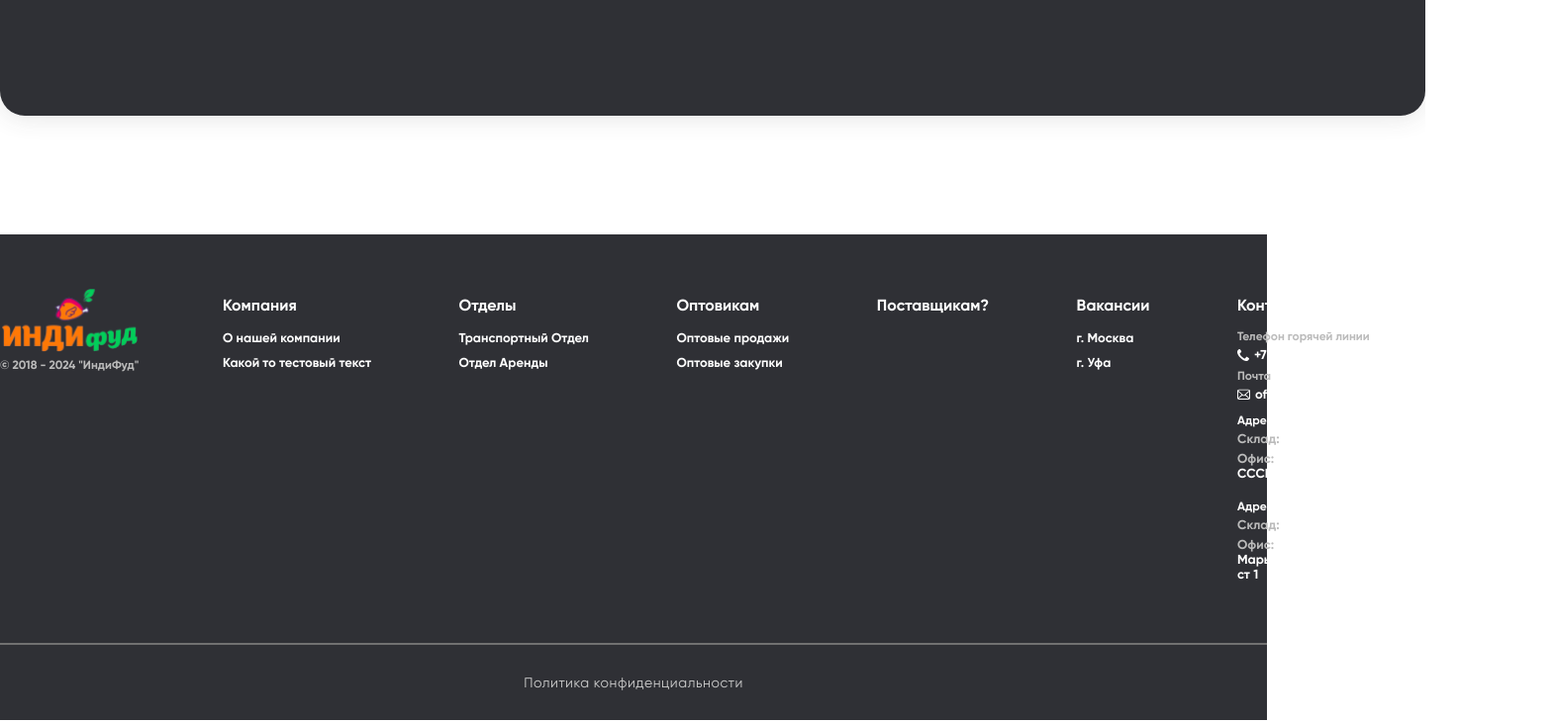
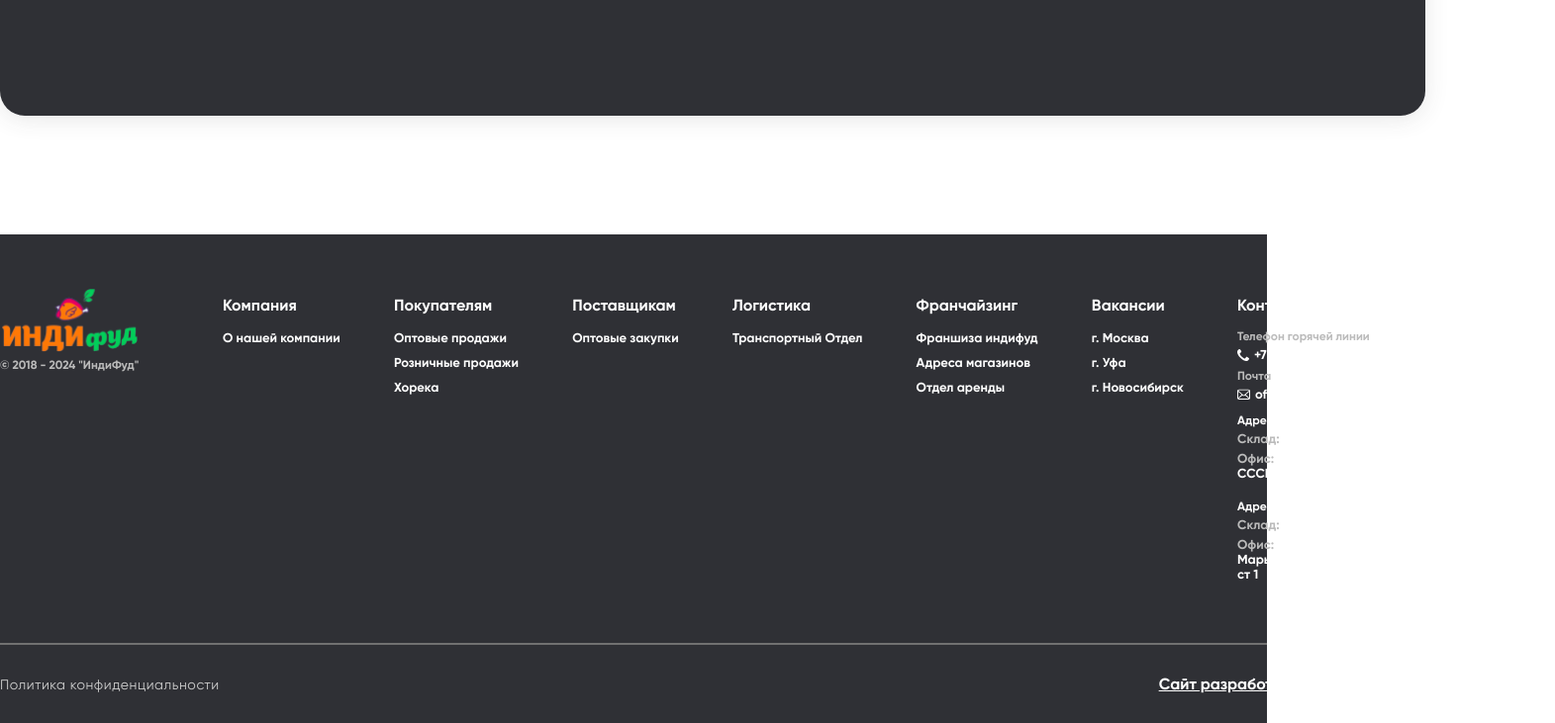
Before and after one commit to NX144/Indifood-2024, a website: page src/index.html in a window 1280 px wide. Shown: the part 707-1438 px from the top of the page at 99% size, 1571 px wide, since content can reach past the window. Drawn offline with nearby package versions, Linux system fonts and the light colour scheme; files that its build step writes are made by us from their sources.

Commit message:
fgdjngudfjgdf

```diff
--- a/src/index.html
+++ b/src/index.html
@@ -47,42 +47,70 @@
                         <li class="submenu__item">
                             <a href="/">О нашей компании</a>
                         </li>
-                        <li class="submenu__item">
-                            <a href="/">Какой то ещё текст</a>
-                        </li>
-                        <li class="submenu__item">
-                            <a href="/">Какой то ещё текст 2</a>
-                        </li>
                     </ul>
                 </li>
 
                 <li class="menu__item">
                     <a class="link" href="/">Продукция</a>
+                </li>
+
+                <li class="menu__item">
+                    <a class="link"  href="/">Покупателям</a>
                     <ul class="submenu">
                         <li class="submenu__item">
-                            <a href="/">О нашей компии454</a>
+                            <a href="/">Оптовые продажи</a>
                         </li>
                         <li class="submenu__item">
-                            <a href="/">Какой то ещё текс2т</a>
+                            <a href="/">Розничные продажи</a>
                         </li>
                         <li class="submenu__item">
-                            <a href="/">
-                            Какой то ещё текст 3</a>
+                            <a href="/">Хорека</a>
                         </li>
                     </ul>
                 </li>
-
                 <li class="menu__item">
-                    <a class="link"  href="/">Отделы</a>
+                    <a class="link"  href="/">Поставщикам</a>
+                    <ul class="submenu">
+                        <li class="submenu__item">
+                            <a href="/">Оптовые закупки</a>
+                        </li>
+                    </ul>
                 </li>
                 <li class="menu__item">
-                    <a class="link"  href="/">Оптовикам</a>
+                    <a class="link"  href="/">Логистика</a>
+                    <ul class="submenu">
+                        <li class="submenu__item">
+                            <a href="/">Транспортный Отдел</a>
+                        </li>
+                    </ul>
                 </li>
                 <li class="menu__item">
-                    <a class="link"  href="/">Поставщикам?</a>
+                    <a class="link"  href="/">Франчайзинг</a>
+                    <ul class="submenu">
+                        <li class="submenu__item">
+                            <a href="/">Франшиза индифуд</a>
+                        </li>
+                        <li class="submenu__item">
+                            <a href="/">Адреса магазинов</a>
+                        </li>
+                        <li class="submenu__item">
+                            <a href="/">Отдел аренды</a>
+                        </li>
+                    </ul>
                 </li>
                 <li class="menu__item">
                     <a class="link"  href="/">Вакансии</a>
+                    <ul class="submenu">
+                        <li class="submenu__item">
+                            <a href="/">г. Москва</a>
+                        </li>
+                        <li class="submenu__item">
+                            <a href="/">г. Уфа</a>
+                        </li>
+                        <li class="submenu__item">
+                            <a href="/">г. Новосибирск</a>
+                        </li>
+                    </ul>
                 </li>
                 <li class="menu__item">
                     <a class="link"  href="/">Контакты</a>
@@ -144,31 +172,42 @@
                         <a href="/" class="footer-menu__link">Компания</a>
                         <ul class="footer-submenu">
                             <li class="footer-submenu__item"><a href="/">О нашей компании</a></li>
-                            <li class="footer-submenu__item"><a href="/">Какой то тестовый текст</a></li>
                         </ul>
                     </li>
                     <li class="footer-menu__item">
-                        <a href="/" class="footer-menu__link">Отделы</a>
+                        <a href="/" class="footer-menu__link">Покупателям</a>
                         <ul class="footer-submenu">
-                            <li class="footer-submenu__item"><a href="/">Транспортный Отдел</a></li>
-                            <li class="footer-submenu__item"><a href="/">Отдел Аренды</a></li>
+                            <li class="footer-submenu__item"><a href="/">Оптовые продажи</a></li>
+                            <li class="footer-submenu__item"><a href="/">Розничные продажи</a></li>
+                            <li class="footer-submenu__item"><a href="/">Хорека</a></li>
                         </ul>
                     </li>
                     <li class="footer-menu__item">
-                        <a href="/" class="footer-menu__link">Оптовикам</a>
+                        <a href="/" class="footer-menu__link">Поставщикам</a>
                         <ul class="footer-submenu">
-                            <li class="footer-submenu__item"><a href="/">Оптовые продажи</a></li>
                             <li class="footer-submenu__item"><a href="/">Оптовые закупки</a></li>
                         </ul>
                     </li>
                     <li class="footer-menu__item">
-                        <a href="/" class="footer-menu__link">Поставщикам?</a>
+                        <a href="/" class="footer-menu__link">Логистика</a>
+                        <ul class="footer-submenu">
+                            <li class="footer-submenu__item"><a href="/">Транспортный Отдел</a></li>
+                        </ul>
+                    </li>
+                    <li class="footer-menu__item">
+                        <a href="/" class="footer-menu__link">Франчайзинг</a>
+                        <ul class="footer-submenu">
+                            <li class="footer-submenu__item"><a href="/">Франшиза индифуд</a></li>
+                            <li class="footer-submenu__item"><a href="/">Адреса магазинов</a></li>
+                            <li class="footer-submenu__item"><a href="/">Отдел аренды</a></li>
+                        </ul>
                     </li>
                     <li class="footer-menu__item">
                         <a href="/" class="footer-menu__link">Вакансии</a>
                         <ul class="footer-submenu">
                             <li class="footer-submenu__item"><a href="/">г. Москва</a></li>
                             <li class="footer-submenu__item"><a href="/">г. Уфа</a></li>
+                            <li class="footer-submenu__item"><a href="/">г. Новосибирск</a></li>
                         </ul>
                     </li>
                     <li class="footer-menu__item">
@@ -220,7 +259,12 @@
             </nav>
         </div>
         <div class="divider"></div>
-        <div class="policy"><a href="/">Политика конфиденциальности</a></div>
+        <div class="container">
+            <div class="footer__bottom-info">
+                <div class="policy"><a href="/">Политика конфиденциальности</a></div>
+                <a href="https://vk.com/swift_it" target="_blank" class="footer__item-title footer__item-dev">Сайт разработан студией SWIFT_IT</a>
+            </div>
+        </div>
     </footer>
 </body>
 </html>
--- a/src/sass/blocks/_footer.scss
+++ b/src/sass/blocks/_footer.scss
@@ -71,12 +71,22 @@ footer {
         height: 2px;
         background: #717171;
     }
+    .footer__bottom-info {
+        width: -100%;
+        display: flex;
+        justify-content: space-between;
+        align-items: center;
+        padding: 30px 0;
+    }
+    .footer__item-dev {
+        font-weight: 700;
+        font-size: 16px;
+        line-height: 16px;
+        color: $white;
+        user-select: none;
+    }
     .policy {
-        display: flex;
-        justify-content: center;
         height: max-content;
-        padding: 30px 0;
-        margin: 0 auto;
         a {
             font-weight: 400;
             font-size: 14px;
--- a/src/sass/blocks/_header.scss
+++ b/src/sass/blocks/_header.scss
@@ -65,7 +65,7 @@ header {
                 height: inherit;
                 padding: 0 16px;
                 font-weight: 700;
-                font-size: 16px;
+                font-size: 15px;
                 color: $white;
                 text-decoration: none;
                 transition: all .2s ease;
```
Also changed, not shown: 1 other file.
